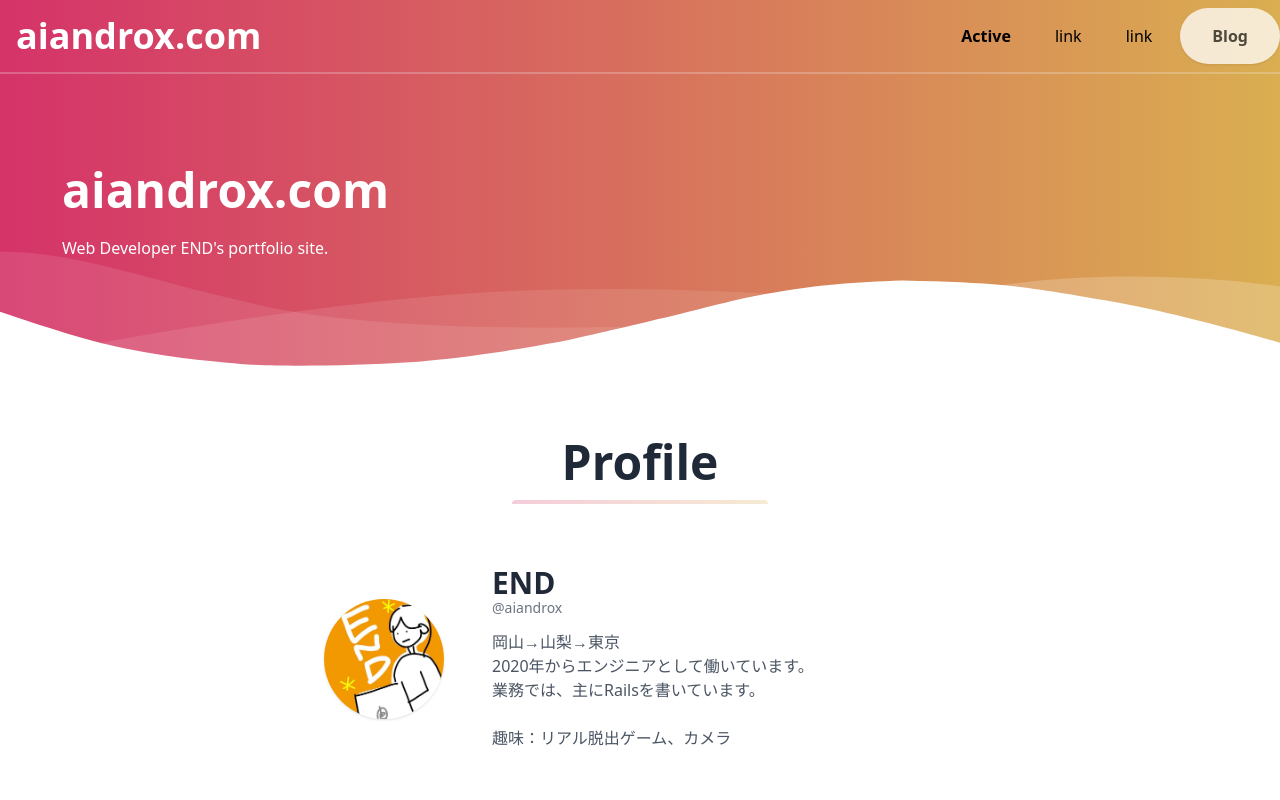
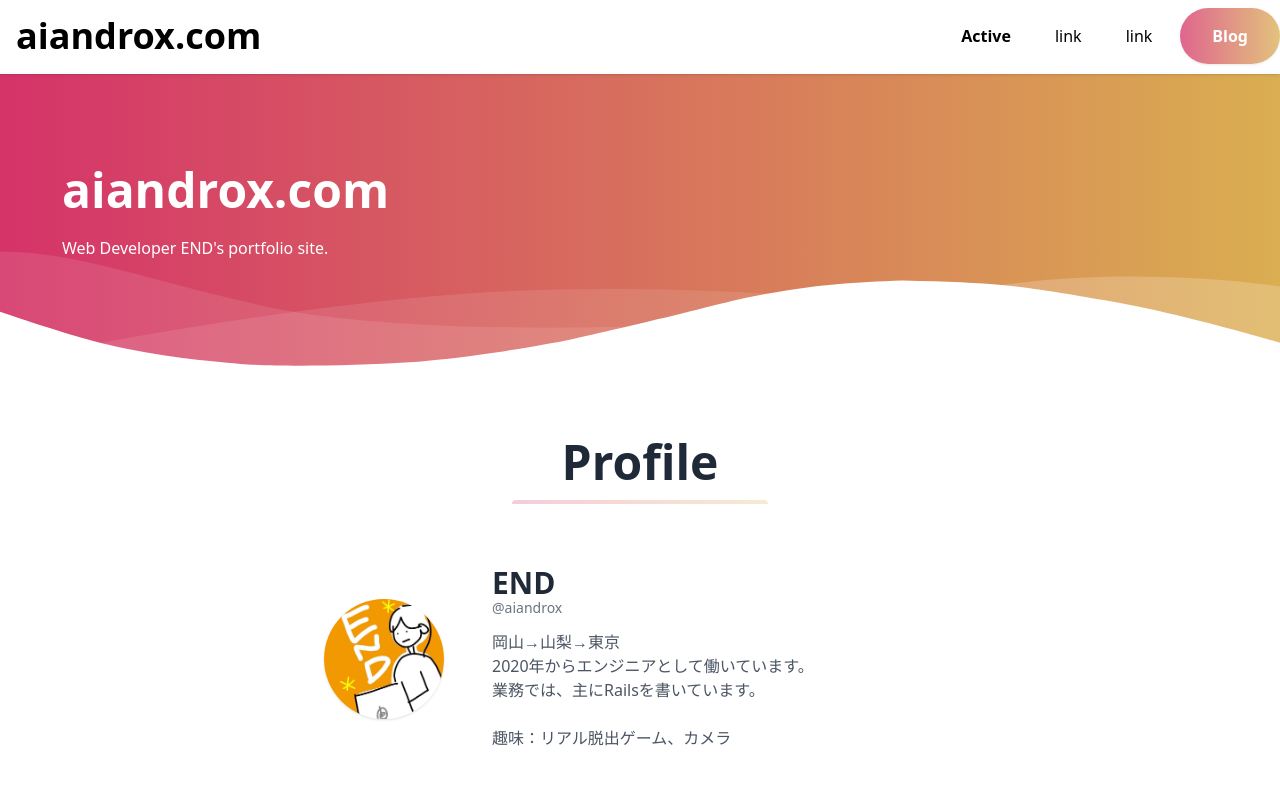
Before and after one commit to aiandrox/portfolio, a Next.js app: page / in a window 1280 px wide. Shown: the top 800 px of the page. Built offline with nearby package versions, Linux system fonts and the light colour scheme.

Commit message:
[Add] ヘッダーに引数を追加

```diff
--- a/components/header.tsx
+++ b/components/header.tsx
@@ -1,16 +1,31 @@
 import { siteTitle } from "../components/layout";
 
-export default function Header() {
+type headerProps = {
+  isActive: boolean;
+};
+
+export default function Header({ isActive }: headerProps) {
   return (
-    <nav id="header" className="fixed w-full z-30 top-0 text-white">
+    <nav
+      id="header"
+      className={
+        isActive
+          ? "fixed w-full z-30 top-0 text-black bg-white shadow"
+          : "fixed w-full z-30 top-0 text-white"
+      }
+    >
       <div className="w-full container mx-auto flex flex-wrap items-center justify-between mt-0 py-2">
         <div className="pl-4 flex items-center">
-          <a
-            className="toggleColour text-white no-underline hover:no-underline font-bold text-2xl lg:text-4xl"
-            href="#"
-          >
-            {siteTitle}
-          </a>
+          {isActive ? (
+            <a
+              className="toggleColour no-underline hover:no-underline font-bold text-2xl lg:text-4xl"
+              href="#"
+            >
+              {siteTitle}
+            </a>
+          ) : (
+            <></>
+          )}
         </div>
         <div className="block lg:hidden pr-4">
           <button
@@ -59,7 +74,11 @@ export default function Header() {
           </ul>
           <button
             id="navAction"
-            className="mx-auto lg:mx-0 hover:underline bg-white text-gray-800 font-bold rounded-full mt-4 lg:mt-0 py-4 px-8 shadow opacity-75 focus:outline-none focus:shadow-outline transform transition hover:scale-105 duration-300 ease-in-out"
+            className={
+              isActive
+                ? "mx-auto lg:mx-0 focus:outline-none focus:shadow-outline transform transition hover:scale-105 duration-300 ease-in-out font-bold rounded-full mt-4 lg:mt-0 py-4 px-8 shadow opacity-75 gradient text-white"
+                : "mx-auto lg:mx-0 focus:outline-none focus:shadow-outline transform transition hover:scale-105 duration-300 ease-in-out bg-white text-gray-800 font-bold rounded-full mt-4 lg:mt-0 py-4 px-8 shadow opacity-75"
+            }
           >
             Blog
           </button>
--- a/pages/index.tsx
+++ b/pages/index.tsx
@@ -12,7 +12,7 @@ export default function Home() {
         <title>{siteTitle}</title>
       </Head>
       <div className="leading-normal tracking-normal gradient text-gray-800">
-        <Header></Header>
+        <Header isActive={true}></Header>
 
         <div className="pt-24 text-white">
           <div
```
